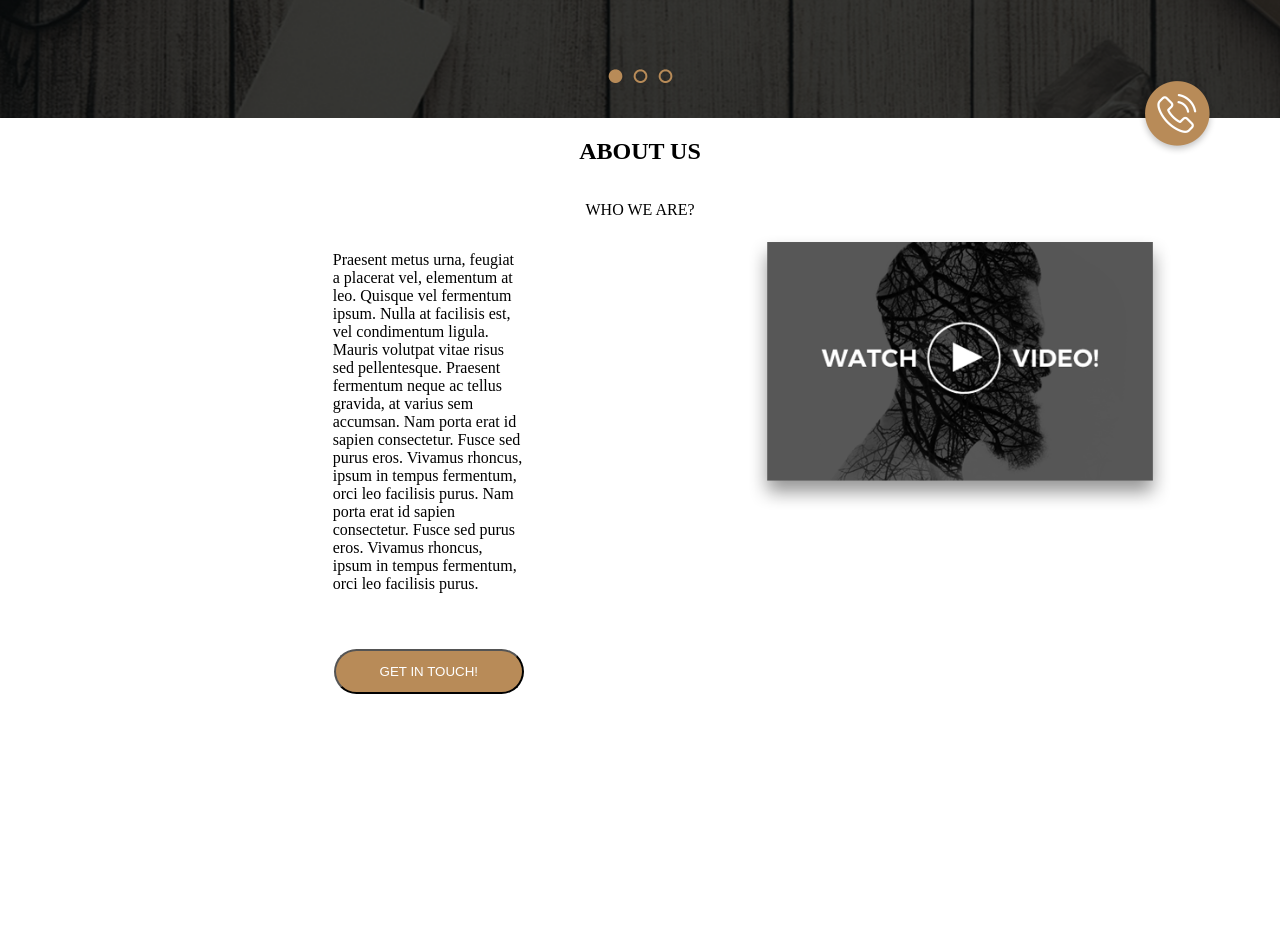
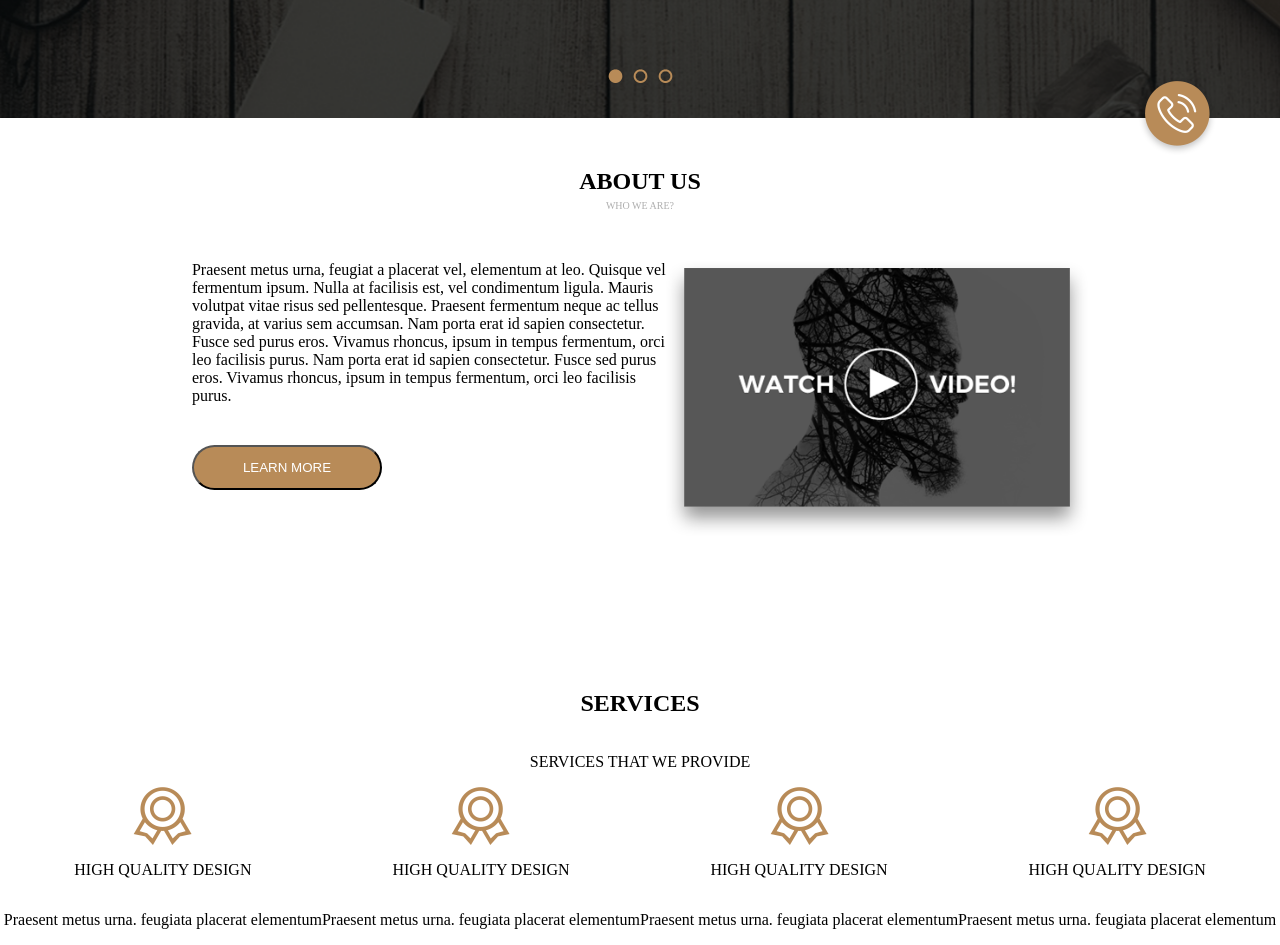
Before and after one commit to grzegorzgebala/awax-project, a website: page index.html in a window 1280 px wide. Shown: the part 680-1625 px from the top of the page. Before the commit the page ends 1554 px from the top, so only its background shows below. Drawn offline with Linux system fonts and the light colour scheme.

Commit message:
Section services

```diff
--- a/index.html
+++ b/index.html
@@ -40,15 +40,41 @@
 			<div class="container">
 				<section  class="about_us">
 					<h1>ABOUT US</h1>
-					<p>WHO WE ARE?</p>
+					<p class="who">WHO WE ARE?</p>
 					<div class="learn">
 						<div class="description">
 							<p>
 								Praesent metus urna, feugiat a placerat vel, elementum at leo. Quisque vel fermentum ipsum. Nulla at facilisis est, vel condimentum ligula. Mauris volutpat vitae risus sed pellentesque. Praesent fermentum neque ac tellus gravida, at varius sem accumsan. Nam porta erat id sapien consectetur. Fusce sed purus eros. Vivamus rhoncus, ipsum in tempus fermentum, orci leo facilisis purus. Nam porta erat id sapien consectetur. Fusce sed purus eros. Vivamus rhoncus, ipsum in tempus fermentum, orci leo facilisis purus.
 							</p>
-							<button class="button">GET IN TOUCH!</button>
+							<button class="button">LEARN MORE</button>
 						</div>
 						<img src="images/video.png" alt="video">
+					</div>
+				</section>
+				<section  class="services">
+					<h2>SERVICES</h2>
+					<p class="provided">SERVICES THAT WE PROVIDE</p>
+					<div class="serv_for">
+						<div class="serv">
+							<img src="images/quality.png" alt="quality">
+							<p class="title">HIGH QUALITY DESIGN</p>
+							<p class="small_desc">Praesent metus urna. feugiata placerat elementum</p>
+						</div>
+						<div class="serv">
+							<img src="images/quality.png" alt="quality">
+							<p class="title">HIGH QUALITY DESIGN</p>
+							<p class="small_desc">Praesent metus urna. feugiata placerat elementum</p>
+						</div>
+						<div class="serv">
+							<img src="images/quality.png" alt="quality">
+							<p class="title">HIGH QUALITY DESIGN</p>
+							<p class="small_desc">Praesent metus urna. feugiata placerat elementum</p>
+						</div>
+						<div class="serv">
+							<img src="images/quality.png" alt="quality">
+							<p class="title">HIGH QUALITY DESIGN</p>
+							<p class="small_desc">Praesent metus urna. feugiata placerat elementum</p>
+						</div>
 					</div>
 				</section>
 			</div>
--- a/sass/style.scss
+++ b/sass/style.scss
@@ -112,16 +112,30 @@ body {
   align-items: center;
   flex-direction: column;
 
+  h1 {
+    margin: 0;
+    margin-top: 50px;
+  }
+
+  .who {
+    margin: 0;
+    margin-top: 5px;
+    margin-bottom: 50px;
+    font-size: 10px;
+    color: rgb(174, 174, 174);
+  }
+
   .description {
     display: flex;
     flex-direction: column;
-    justify-content: center;
-    align-items: center;
-    max-width: 50%;
+    justify-content: start;
+    max-width: 37%;
 
     p {
-      max-width: 30%;
+      width: 100%;
+      margin: 0;
     }
+
   }
 
   .learn {
@@ -135,3 +149,23 @@ body {
     max-height: 275px;
   }
 }
+.services {
+  display: flex;
+  justify-content: center;
+  align-items: center;
+  flex-direction: column;
+
+  .serv_for {
+    display: flex;
+    justify-content: center;
+    align-items: center;
+    flex-direction: row;
+  }
+  .serv {
+    display: flex;
+    justify-content: center;
+    align-items: center;
+    flex-direction: column;
+  }
+
+}
```
Also changed, not shown: css/style.css, images/clock.png (added), images/gear.png (added), images/modern.png (added), images/quality.png (added), images/support.png (added), 1 other file.
